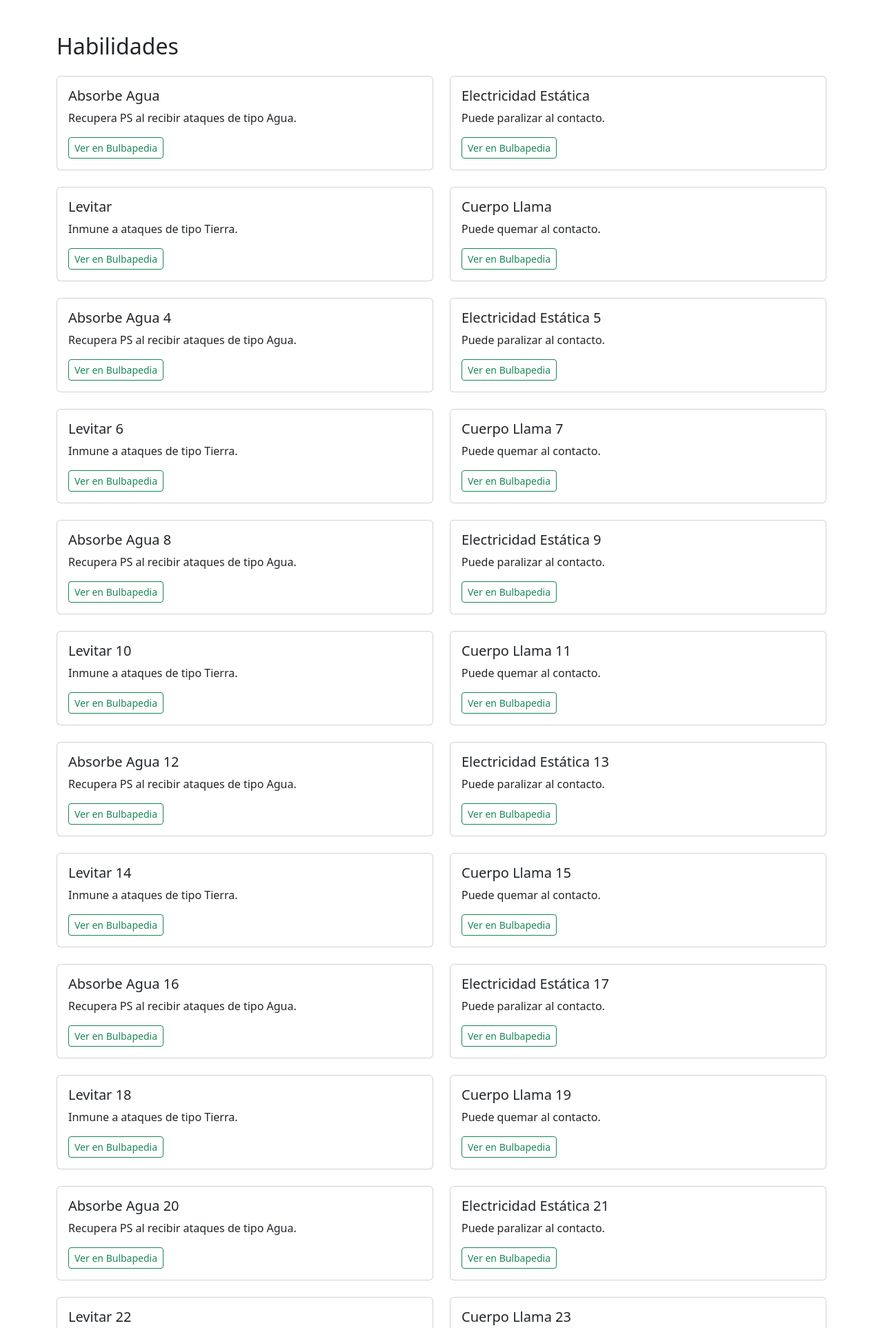
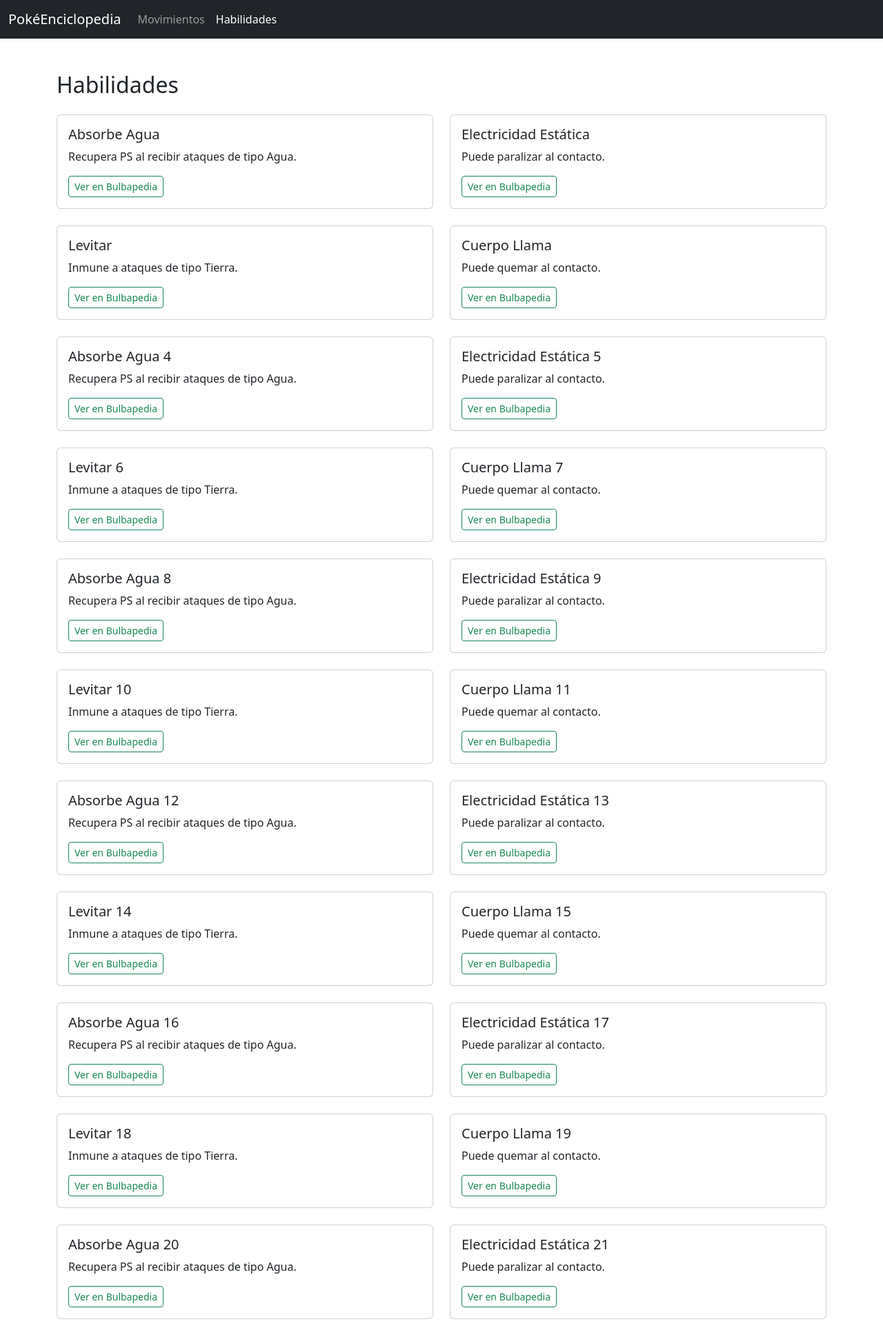
Before and after one commit to Tlakaelel09/pokemon, a Node server app: page /habilidades in a window 1280 px wide. Shown: the top 1926 px of the page at 69% size. Run offline with Node 20, Linux system fonts and the light colour scheme; data comes from the database, SQL or seed files in the repository; some libraries are stand-ins or nearby versions.

Commit message:
Update habilidades.ejs

```diff
--- a/views/habilidades.ejs
+++ b/views/habilidades.ejs
@@ -7,7 +7,27 @@
   <link rel="stylesheet" href="/style.css">
   <title>Habilidades Pokémon</title>
 </head>
-<body class="container py-5">
+<body>
+  <nav class="navbar navbar-expand-lg navbar-dark bg-dark">
+    <div class="container-fluid">
+      <a class="navbar-brand" href="/">PokéEnciclopedia</a>
+      <button class="navbar-toggler" type="button" data-bs-toggle="collapse" data-bs-target="#navbarNav">
+        <span class="navbar-toggler-icon"></span>
+      </button>
+      <div class="collapse navbar-collapse" id="navbarNav">
+        <ul class="navbar-nav">
+          <li class="nav-item">
+            <a class="nav-link" href="/movimientos">Movimientos</a>
+          </li>
+          <li class="nav-item">
+            <a class="nav-link active" href="/habilidades">Habilidades</a>
+          </li>
+        </ul>
+      </div>
+    </div>
+  </nav>
+
+  <div class="container py-5">
     <h2 class="mb-4">Habilidades</h2>
     <div class="row">
       <% habilidades.forEach(hab => { %>
@@ -22,5 +42,8 @@
         </div>
       <% }) %>
     </div>
+  </div>
+
+  <script src="https://cdn.jsdelivr.net/npm/bootstrap@5.3.0/dist/js/bootstrap.bundle.min.js"></script>
 </body>
 </html>
```
Lines whose indentation alone changed are shown as unchanged.
